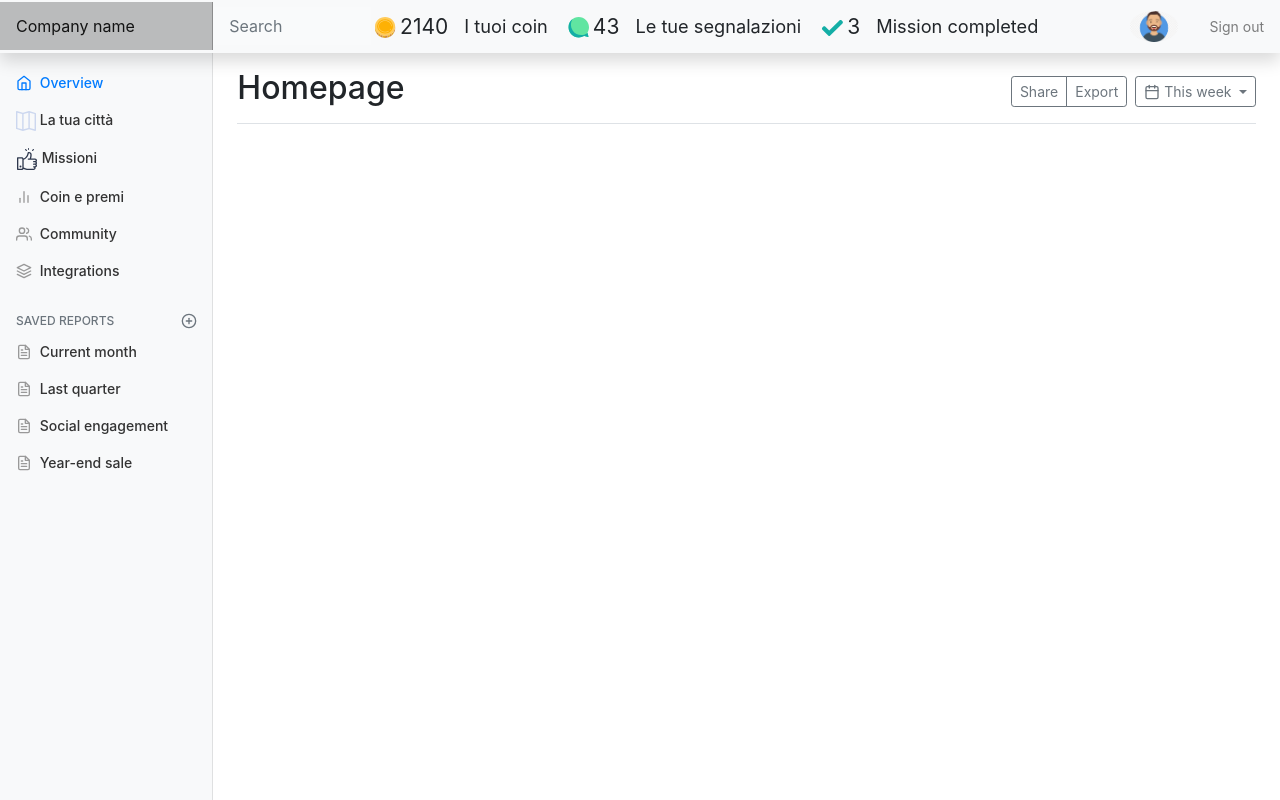
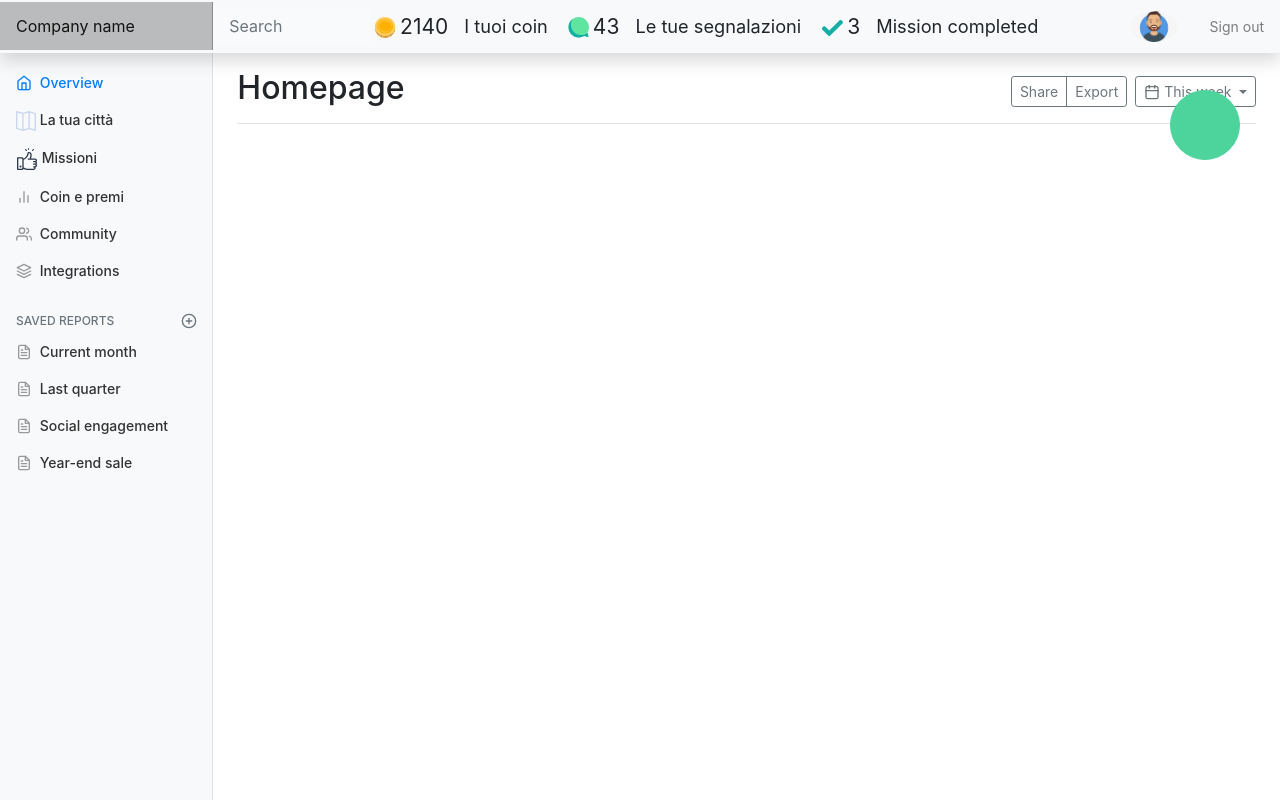
Before and after one commit to tomislav98/team-12-tim-hackathon, a Django app: page / in a window 1280 px wide. Run offline with Django 3.2, Linux system fonts and the light colour scheme; a user stored in the database is signed in; parts of the project's set-up code (start-up, migrations or seed data) failed here and were passed over; some libraries are stand-ins or nearby versions; some web fonts are replaced.

Commit message:
fab icon menu fake

```diff
--- a/team12Hackathon_webapp/Hackathon_app/static/css/base.css
+++ b/team12Hackathon_webapp/Hackathon_app/static/css/base.css
@@ -1,19 +1,20 @@
 /* My own css */
 
-.customMarginBar{
+.customMarginBar {
     margin: 0%;
 }
-.customMargin{
+
+.customMargin {
 
     margin: 2%;
 
 }
 
-.custom_container:hover{
+.custom_container:hover {
     cursor: pointer;
-  -webkit-box-shadow: 10px 10px 5px 0px rgba(0,0,0,0.23);
--moz-box-shadow: 10px 10px 5px 0px rgba(0,0,0,0.23);
-box-shadow: 10px 10px 5px 0px rgba(0,0,0,0.23);
+    -webkit-box-shadow: 10px 10px 5px 0px rgba(0, 0, 0, 0.23);
+    -moz-box-shadow: 10px 10px 5px 0px rgba(0, 0, 0, 0.23);
+    box-shadow: 10px 10px 5px 0px rgba(0, 0, 0, 0.23);
 }
 
 .rcorners3 {
@@ -21,18 +22,19 @@ box-shadow: 10px 10px 5px 0px rgba(0,0,0,0.23);
 
 }
 
-.fit_image{
+.fit_image {
     height: 10vh;
     width: 100%; /* only if you want fixed height */
 }
-.fit_image_1{
+
+.fit_image_1 {
     height: 8vh;
     width: 100%; /* only if you want fixed height */
 }
 
-.move_img{
+.move_img {
 
-  padding-left:  10px;
+    padding-left: 10px;
 
 }
 
@@ -49,6 +51,54 @@ box-shadow: 10px 10px 5px 0px rgba(0,0,0,0.23);
     margin-bottom: 10px; /* Added */
 }
 
-.custom_top_button{
+.custom_top_button {
     margin-top: 15px;
 }
+
+.fixed-position-menu {
+    position: fixed;
+    z-index: 1000;
+    top: 90px;
+    right: 40px;
+}
+
+.btn-circle.btn-sm {
+    width: 30px;
+    height: 30px;
+    padding: 6px 0px;
+    border-radius: 15px;
+    font-size: 8px;
+    text-align: center;
+}
+
+.btn-circle.btn-md {
+    width: 50px;
+    height: 50px;
+    padding: 7px 10px;
+    border-radius: 25px;
+    font-size: 10px;
+    text-align: center;
+}
+
+.btn-circle.btn-xl {
+    width: 70px;
+    height: 70px;
+    padding: 10px 16px;
+    border-radius: 35px;
+    font-size: 12px;
+    text-align: center;
+}
+
+.my-dropdown-toggle::after {
+    content: none;
+}
+
+.content-dropdown-custom{
+    top: 13% !important;
+    left: -48% !important;
+}
+
+.btn-primary-team12{
+    background-color: #4dd49c !important;
+    border-color: #4dd49c !important;
+}
--- a/team12Hackathon_webapp/Hackathon_app/templates/base.html
+++ b/team12Hackathon_webapp/Hackathon_app/templates/base.html
@@ -238,15 +238,49 @@
     </div>
 </div>
 
+<div class="dropdown fixed-position-menu ">
+    <button type="button" class="btn btn-primary btn-primary-team12 btn-circle btn-xl dropdown-toggle my-dropdown-toggle" data-toggle="dropdown" aria-haspopup="true" aria-expanded="false" id="dropdownMenuButton">
+        <i class="fa fa-plus"></i>
+    </button>
+{#  <button class="btn btn-secondary dropdown-toggle" type="button" id="dropdownMenuButton" data-toggle="dropdown" aria-haspopup="true" aria-expanded="false">#}
+{#    Dropdown button#}
+{#  </button>#}
+  <div class="dropdown-menu content-dropdown-custom" aria-labelledby="dropdownMenuButton">
+    <a class="dropdown-item" data-toggle="modal" data-target="#exampleModalCenter"  href="#">Fai una segnalazione</a>
+    <a class="dropdown-item" href="#">Trova un cestino di raccolta</a>
+    <a class="dropdown-item" href="#">Scala la classifica</a>
+  </div>
+</div>
+
+<!-- Main Modal -->
+<div class="modal fade" id="exampleModalCenter" tabindex="-1" role="dialog" aria-labelledby="exampleModalCenterTitle" aria-hidden="true">
+  <div class="modal-dialog modal-dialog-centered" role="document">
+    <div class="modal-content">
+      <div class="modal-header">
+        <h5 class="modal-title" id="exampleModalLongTitle">Modal title</h5>
+        <button type="button" class="close" data-dismiss="modal" aria-label="Close">
+          <span aria-hidden="true">&times;</span>
+        </button>
+      </div>
+      <div class="modal-body">
+        <!-- TODO content tomislav -->
+      </div>
+      <div class="modal-footer">
+        <button type="button" class="btn btn-secondary" data-dismiss="modal">Chiudi</button>
+        <button type="button" class="btn btn-primary">Avanti</button>
+      </div>
+    </div>
+  </div>
+</div>
 
 </body>
-
+<script src="https://cdnjs.cloudflare.com/ajax/libs/popper.js/1.11.0/umd/popper.min.js" integrity="sha384-b/U6ypiBEHpOf/4+1nzFpr53nxSS+GLCkfwBdFNTxtclqqenISfwAzpKaMNFNmj4" crossorigin="anonymous"></script>
 <script src="{% static 'js/bootstrap.min.js' %}"></script>
 <script src="{% static 'js/bootstrap.bundle.min.js' %}"></script>
 <script src="{% static '/js/all.min.js' %}"></script>
 <script src="https://cdnjs.cloudflare.com/ajax/libs/feather-icons/4.9.0/feather.min.js"></script>
 <script src="https://cdnjs.cloudflare.com/ajax/libs/Chart.js/2.7.3/Chart.min.js"></script>
 <script src="{% static 'dashboard_tools/js/dashboard.js' %}"></script>
-<script src="https://cdnjs.cloudflare.com/ajax/libs/Chart.js/2.7.2/Chart.bundle.js">
-</script>
+<script src="https://cdnjs.cloudflare.com/ajax/libs/Chart.js/2.7.2/Chart.bundle.js"></script>
+
 </html>
```
Lines whose indentation alone changed are shown as unchanged.
